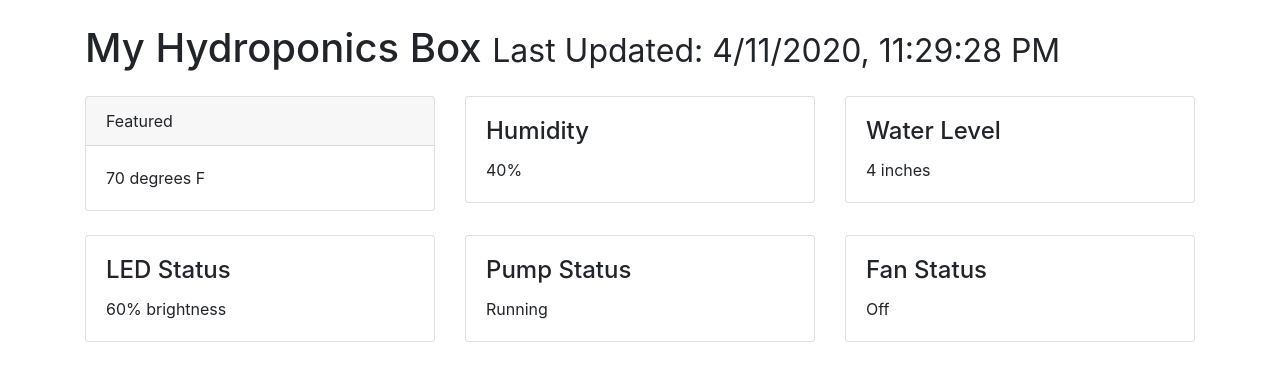
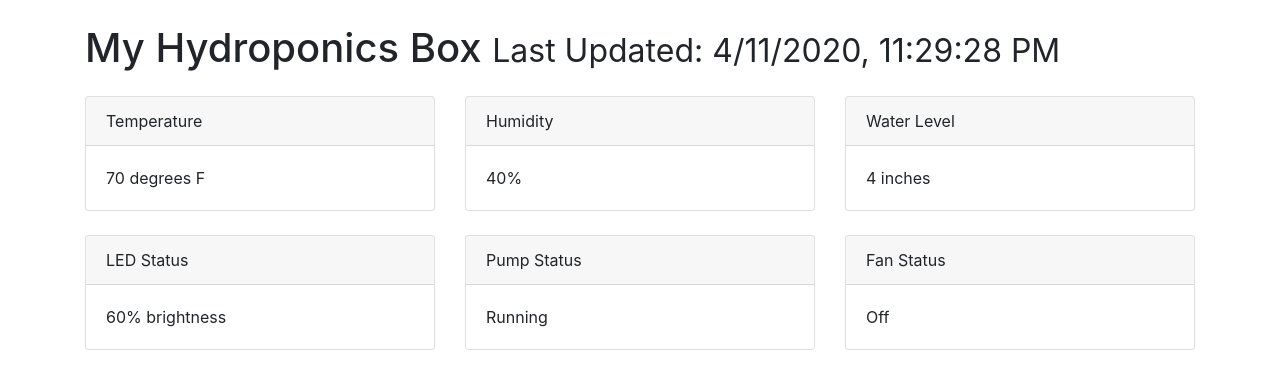
Before and after one commit to phadjian/hydroponics, a Flask app: page / in a window 1280 px wide. Shown: the top 389 px of the page. Run offline with Flask 2, Linux system fonts and the light colour scheme; some libraries are stand-ins or nearby versions.

Commit message:
fiddling

```diff
--- a/webapp/templates/newPage.html
+++ b/webapp/templates/newPage.html
@@ -23,7 +23,7 @@
     <div class="col-lg-4 col-sm-6 mb-4">
       <div class="card h-60">
       <div class="card-header">
-    			Featured
+    	Temperature
   	  </div>
         <div class="card-body">
           <p class="card-text">70 degrees F</p>
@@ -32,50 +32,50 @@
     </div>
     <div class="col-lg-4 col-sm-6 mb-4">
       <div class="card h-60">
+      <div class="card-header">
+    	Humidity
+  	  </div>
         <div class="card-body">
-          <h4 class="card-title">
-            Humidity
-          </h4>
           <p class="card-text">40%</p>
         </div>
       </div>
     </div>
     <div class="col-lg-4 col-sm-6 mb-4">
       <div class="card h-60">
+      <div class="card-header">
+    	Water Level
+  	  </div>
         <div class="card-body">
-          <h4 class="card-title">
-            Water Level
-          </h4>
           <p class="card-text">4 inches</p>
         </div>
       </div>
     </div>
     <div class="col-lg-4 col-sm-6 mb-4">
       <div class="card h-60">
+      <div class="card-header">
+    	LED Status
+  	  </div>
         <div class="card-body">
-          <h4 class="card-title">
-            LED Status
-          </h4>
           <p class="card-text">60% brightness</p>
         </div>
       </div>
     </div>
     <div class="col-lg-4 col-sm-6 mb-4">
       <div class="card h-60">
+      <div class="card-header">
+    	Pump Status
+  	  </div>
         <div class="card-body">
-          <h4 class="card-title">
-            Pump Status
-          </h4>
           <p class="card-text">Running</p>
         </div>
       </div>
     </div>
     <div class="col-lg-4 col-sm-6 mb-4">
-      <div class="card h-100">
+      <div class="card h-60">
+      <div class="card-header">
+    	Fan Status
+  	  </div>
         <div class="card-body">
-          <h4 class="card-title">
-            Fan Status
-          </h4>
           <p class="card-text">Off</p>
         </div>
       </div>
```
